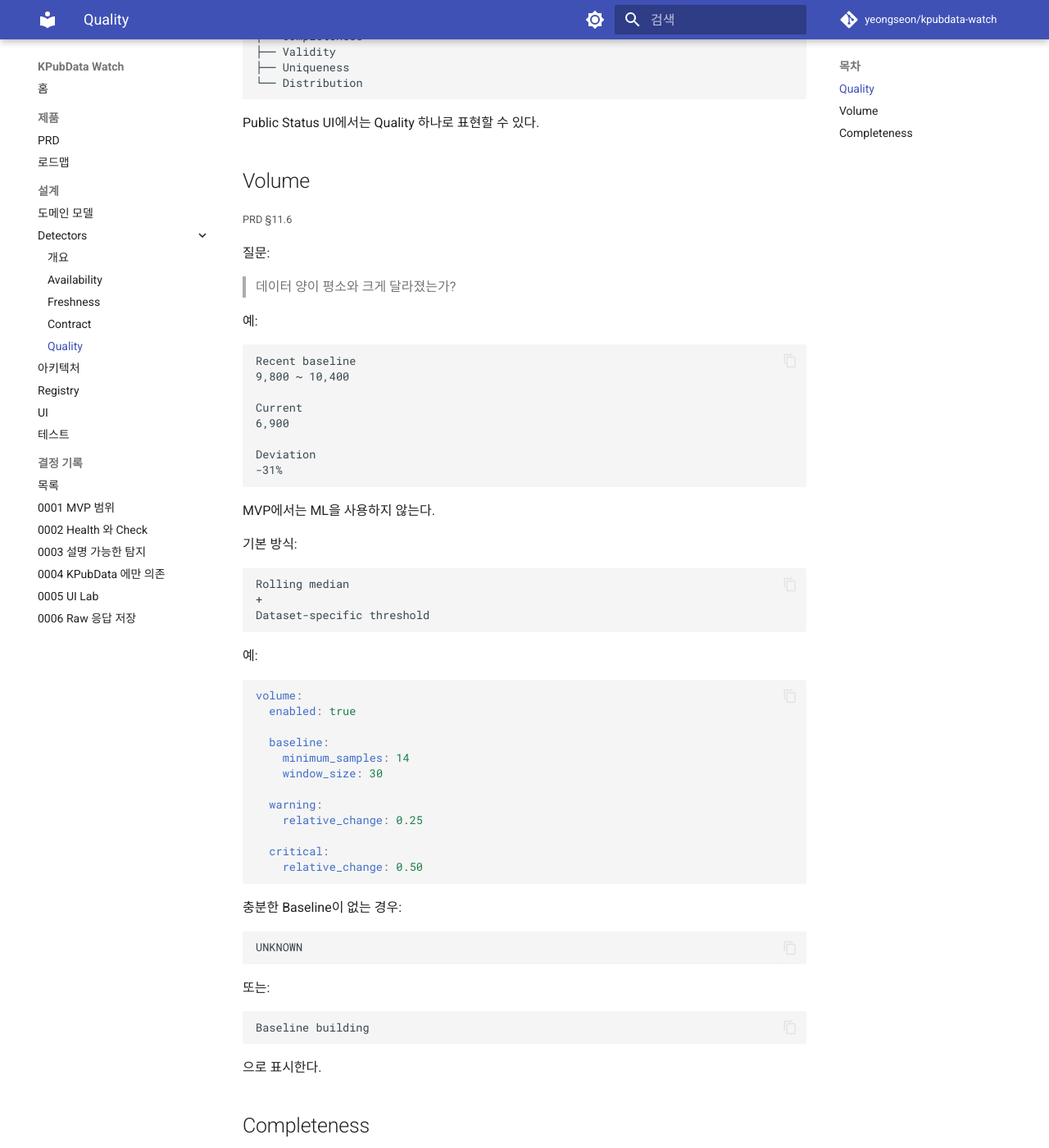
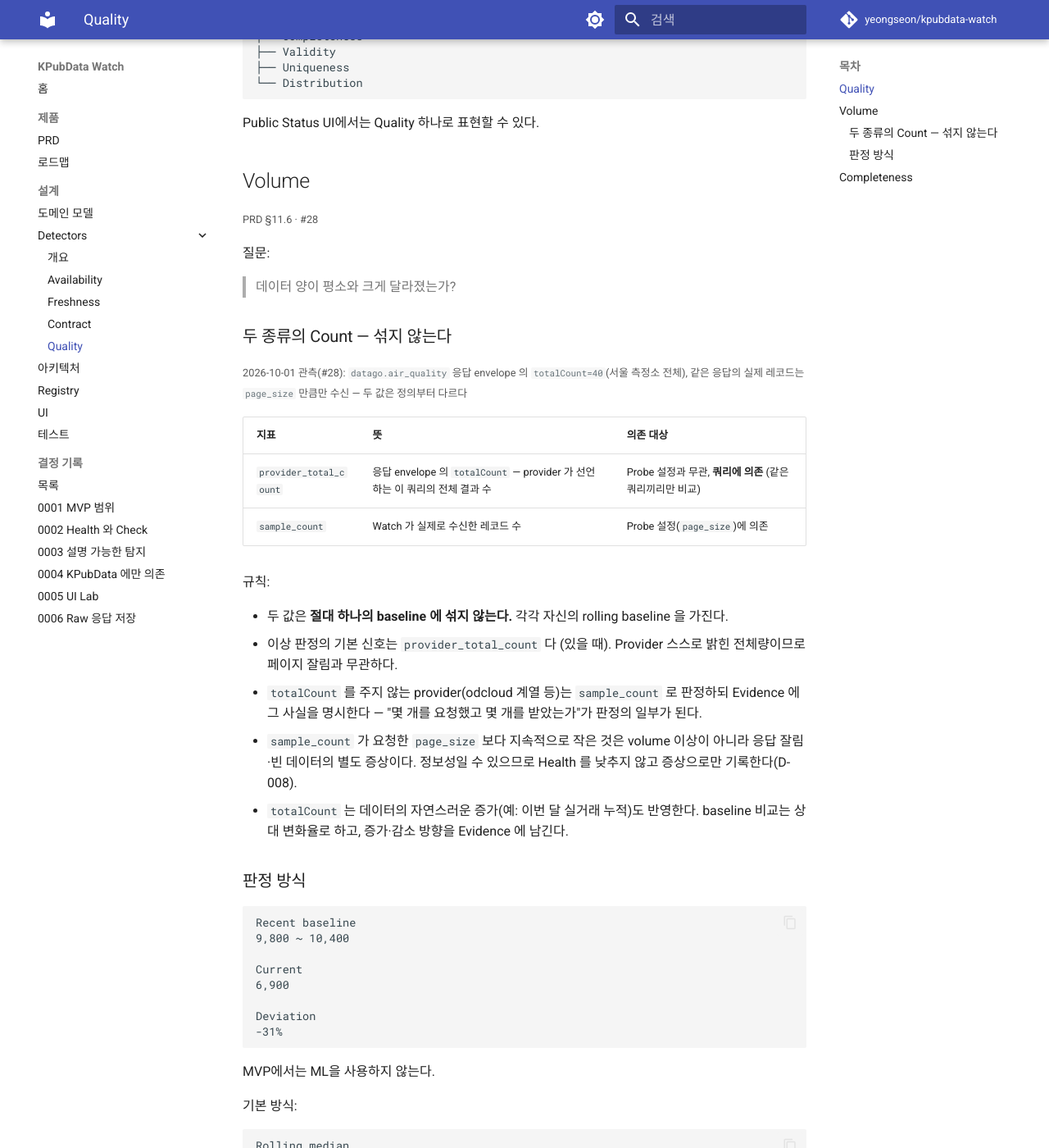
Before and after one commit to Eomdahyeon/kpubdata-watch, an MkDocs documentation site: the page built from docs/detectors/quality.md, in a window 1280 px wide and 1400 px high, scrolled down 596 px. Shown: the whole window at 82% size. Built offline with MkDocs 1.6.1 and Material for MkDocs 9.7.7, drawn with Linux system fonts in a browser that asks for light colours; comment, search, counter and statistics services are not loaded; some of the changed text lies outside the part shown.

Commit message:
docs(detectors): separate provider total counts from sample counts in volume checks (#56)
Closes #28

## 요약
Q-004 "Volume에서 totalCount와 sample count를 어떻게 구분할 것인가?" 에 관측 근거와 함께 답한다.
`docs/detectors/quality.md` 의 Volume 절에 두 지표의 정의와 규칙을 추가한다.

## 변경 내용
- Volume 절에 "두 종류의 Count — 섞지 않는다" 추가:
- `provider_total_count` = envelope `totalCount` (provider 선언, 쿼리 의존,
probe 설정 무관) — **이상 판정 기본 신호**
  - `sample_count` = 실제 수신 레코드 수 (probe 설정 의존)
- 규칙: baseline 분리 / totalCount 없는 provider 는 sample_count 로 판정하되
Evidence 에 명시 / sample_count 가 요청 page_size 미달 지속은 volume 이상이 아닌 잘림·빈
데이터 증상(정보성, D-008) / 방향성(증가·감소)을 Evidence 에 남김
- Registry volume 예시에 `metric: provider_total_count` (기본값) 추가
- CHANGELOG 항목

## 관측 근거 (2026-10-01, #28)
- `datago.air_quality` raw envelope: `totalCount: 40` (서울 전체 측정소) — 같은
응답에서 수신 레코드는 `page_size=3` 으로 3건. 두 값이 정의부터 다르다는 실측.
- kpubdata 0.8.0 `RecordBatch` 가 `total_count` 와 items 를 분리해 들고 있고,
datago adapter 는 totalCount 없는 계열(odcloud 등)을 위해 "현 페이지가 꽉 찼으면 다음 페이지
있음" 분기를 둔다 — totalCount 유무는 provider 계열에 따라 갈린다.
- `totalCount` 는 쿼리 종속: `LAWD_CD`·`DEAL_YMD` 로 조회한 실거래의 totalCount 는 그
달·그 구의 누적 건수라 데이터가 정상 추가돼도 매일 변한다 → 같은 쿼리끼리만 비교.

## 검증
- [x] mkdocs strict 빌드 통과
- [x] Ruff lint / format 통과
- [x] 테스트 통과 (`uv run pytest -q`: 33 passed)

## 체크리스트
- [x] 기능 브랜치에서 작업했으며 `main`에 직접 push하지 않았다
- [x] PR 제목이 POLICY 2.1.3 을 따른다
- [x] 로그·DB·API·HTML 어디에도 credential 이 남지 않는다
- [x] 문서 변경 시 docs strict 빌드 통과

````diff
--- a/docs/detectors/quality.md
+++ b/docs/detectors/quality.md
@@ -31,13 +31,38 @@ Public Status UI에서는 Quality 하나로 표현할 수 있다.
 
 ## Volume
 
-<small>PRD §11.6</small>
+<small>PRD §11.6 · #28</small>
 
 질문:
 
 > 데이터 양이 평소와 크게 달라졌는가?
 
-예:
+### 두 종류의 Count — 섞지 않는다
+
+<small>2026-10-01 관측(#28): `datago.air_quality` 응답 envelope 의 `totalCount=40`(서울
+측정소 전체), 같은 응답의 실제 레코드는 `page_size` 만큼만 수신 — 두 값은 정의부터 다르다</small>
+
+| 지표 | 뜻 | 의존 대상 |
+|---|---|---|
+| `provider_total_count` | 응답 envelope 의 `totalCount` — provider 가 선언하는 이 쿼리의 전체 결과 수 | Probe 설정과 무관, **쿼리에 의존** (같은 쿼리끼리만 비교) |
+| `sample_count` | Watch 가 실제로 수신한 레코드 수 | Probe 설정(`page_size`)에 의존 |
+
+규칙:
+
+- 두 값은 **절대 하나의 baseline 에 섞지 않는다.** 각각 자신의 rolling baseline 을
+  가진다.
+- 이상 판정의 기본 신호는 `provider_total_count` 다 (있을 때). Provider 스스로
+  밝힌 전체량이므로 페이지 잘림과 무관하다.
+- `totalCount` 를 주지 않는 provider(odcloud 계열 등)는 `sample_count` 로 판정하되
+  Evidence 에 그 사실을 명시한다 — "몇 개를 요청했고 몇 개를 받았는가"가 판정의
+  일부가 된다.
+- `sample_count` 가 요청한 `page_size` 보다 지속적으로 작은 것은 volume 이상이
+  아니라 응답 잘림·빈 데이터의 별도 증상이다. 정보성일 수 있으므로 Health 를
+  낮추지 않고 증상으로만 기록한다(D-008).
+- `totalCount` 는 데이터의 자연스러운 증가(예: 이번 달 실거래 누적)도 반영한다.
+  baseline 비교는 상대 변화율로 하고, 증가·감소 방향을 Evidence 에 남긴다.
+
+### 판정 방식
 
 ```text
 Recent baseline
@@ -65,6 +90,8 @@ Dataset-specific threshold
 ```yaml
 volume:
   enabled: true
+
+  metric: provider_total_count   # 기본값. totalCount 없는 provider 는 sample_count
 
   baseline:
     minimum_samples: 14
````
Also changed, not shown: CHANGELOG.md (+1 -0 lines).
